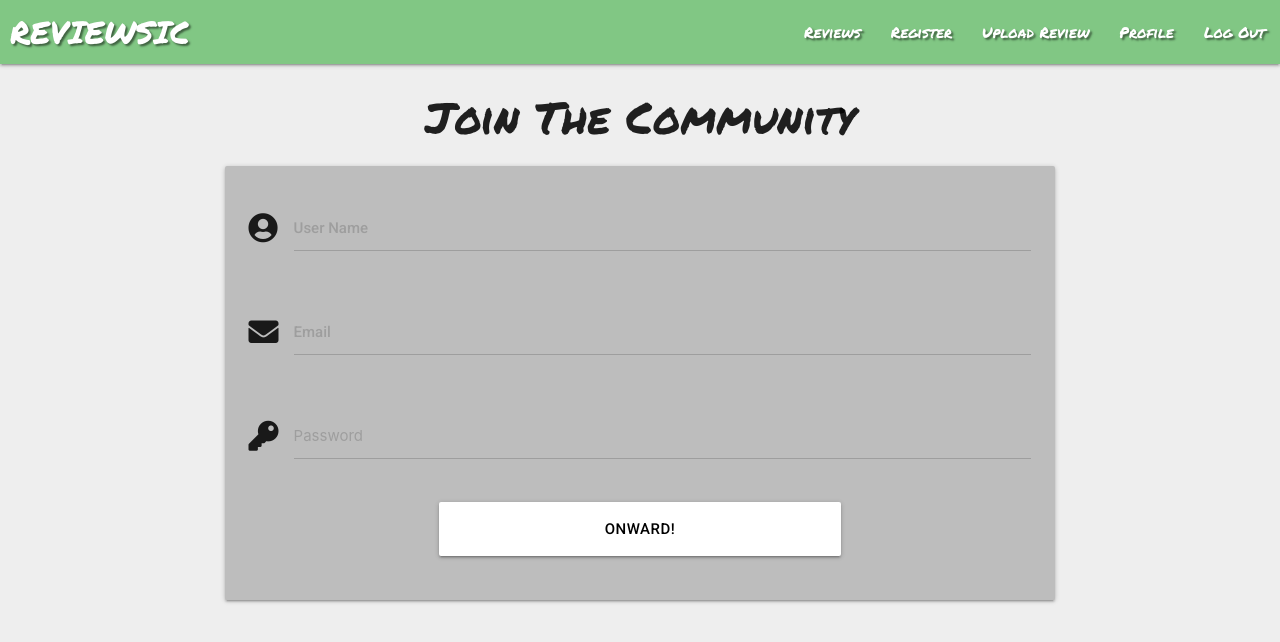
After one commit to Code-Institute-Submissions/Reviewsic, a Flask app: page /register in a window 1280 px wide. The commit adds this page. Shown: the top 642 px of the page. Run offline with Flask 2, Linux system fonts and the light colour scheme; some libraries are stand-ins or nearby versions.

Commit message:
Add registration form

```diff
--- a/app.py
+++ b/app.py
@@ -1,9 +1,10 @@
 import os
-from flask import(
+from flask import (
     Flask, flash, render_template,
     redirect, request, session, url_for)
 from flask_pymongo import PyMongo
 from bson.objectid import ObjectId
+from werkzeug.security import generate_password_hash, check_password_hash
 if os.path.exists("env.py"):
     import env
 
@@ -25,6 +26,11 @@ def get_reviews():
     return render_template("reviews.html", reviews=reviews)
 
 
+@app.route("/register", methods=["GET", "POST"])
+def register():
+    return render_template("register.html")
+
+
 if __name__ == "__main__":
     app.run(host=os.environ.get("IP"),
             port=int(os.environ.get("PORT")),
--- a/static/css/style.css
+++ b/static/css/style.css
@@ -16,3 +16,28 @@
     font-family: "Permanent Marker", sans-serif;
 
 }
+
+/* Fonts */
+.header-font{
+    font-family: "Permanent Marker", sans-serif;
+
+}
+
+.form-font{
+     font-family: "Roboto", sans-serif;
+     font-weight: 500;
+}
+
+/* buttons */
+.btn-large{
+    color: black;
+    background: white;
+}
+
+.btn-large:hover{
+    background: #81c784;
+}
+
+.btn-large:focus{
+    background: #bdbdbd ;
+}
--- a/templates/base.html
+++ b/templates/base.html
@@ -21,6 +21,7 @@
       <a href="#" data-target="mobile-demo" class="sidenav-trigger right"><i class="fas fa-bars "></i></a>
       <ul class="right hide-on-med-and-down main-nav">
         <li><a href="{{ url_for('get_reviews')}}">Reviews</a></li>
+        <li><a href="{{ url_for('register')}}">Register</a></li>
         <li><a href="#">Upload Review</a></li>
         <li><a href="#">Profile</a></li>
         <li><a href="#">Log Out</a></li>
@@ -32,6 +33,7 @@
   <ul class="sidenav grey lighten-3 main-nav" id="mobile-demo">
         <li><h4 class="center-align ">REVIEWSIC</h4></li>
        <li><a href="{{ url_for('get_reviews')}}">Reviews</a></li>
+       <li><a href="{{ url_for('register')}}">Register</a></li>
         <li><a href="#">Upload Review</a></li>
         <li><a href="#">Profile</a></li>
         <li><a href="#">Log Out</a></li>
--- /dev/null
+++ b/templates/register.html
@@ -0,0 +1,42 @@
+{% extends "base.html" %} {% block content %}
+
+<h3 class="center-align uppercase header-font">Join The Community</h3>
+<div class="row">
+  <form class="col s12 m8 offset-m2" method="POST" action="{{ url_for('register')}}">
+    <div class="card-panel grey lighten-1">
+
+      <!--UserName-->
+      <div class="row">
+        <div class="input-field col s12">
+          <i class="fas fa-user-circle prefix"></i>
+          <input id="username" name="username" type="text" class="validate" />
+          <label for="username" class="form-font">User Name</label>
+        </div>
+      </div>
+
+      <!--Email-->
+      <div class="row">
+        <div class="input-field col s12">
+          <i class="fas fa-envelope prefix"></i>
+          <input id="email" name="email" type="email" class="validate" />
+          <label for="email" class="form-font">Email</label>
+        </div>
+      </div>
+
+    <!--Password-->
+      <div class="row">
+        <div class="input-field col s12">
+          <i class="fas fa-key prefix"></i>
+          <input id="password" name="password" type="password" class="validate">
+          <label for="password">Password</label>
+        </div>
+      </div>
+    <!--Submit Button-->
+        <div class="row">
+            <button type="submit" class="col s6  offset-s3 btn-large form-font">ONWARD!</button>
+        </div>
+    </div>
+  </form>
+</div>
+
+{% endblock %}
```
